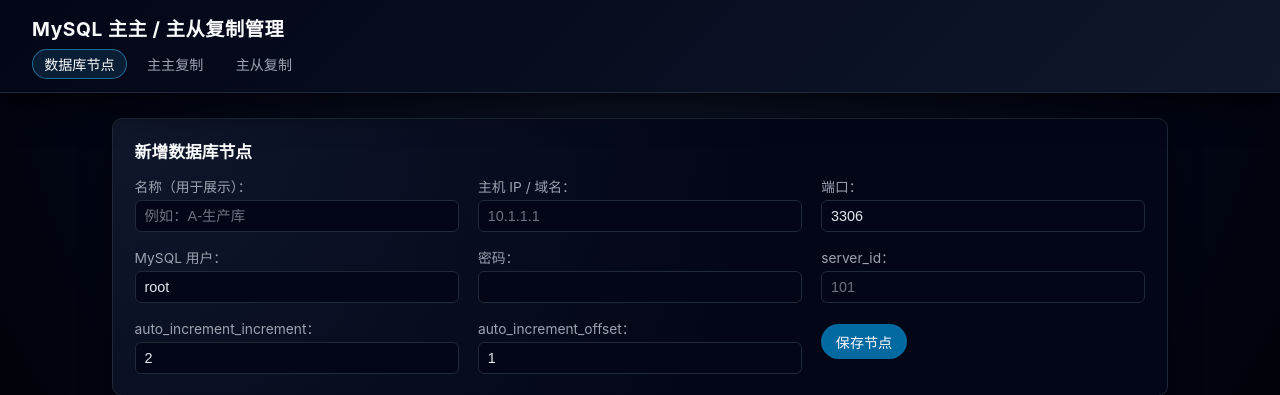
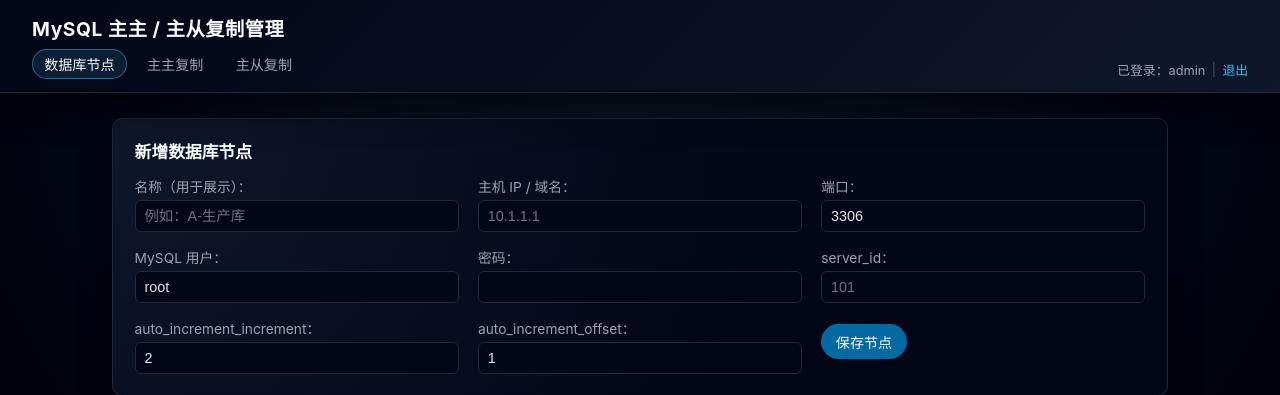
Before and after one commit to richardddw/mysql-replication-web, a FastAPI app: page /nodes in a window 1280 px wide. Shown: the top 395 px of the page. Run offline with FastAPI, Linux system fonts and the light colour scheme; the visitor is signed in with stand-in values (Sample User, id 1).

Commit message:
Refactor header structure in base.html template

```diff
--- a/app/templates/base.html
+++ b/app/templates/base.html
@@ -1,19 +1,33 @@
-<!-- app/templates/base.html -->
 <!doctype html>
 <html lang="zh-CN">
 <head>
   <meta charset="utf-8">
   <title>MySQL 主主 / 主从复制管理</title>
+  <!-- 修复 HTTPS mixed content：直接用 /static 路径 -->
   <link rel="stylesheet" href="/static/style.css">
 </head>
 <body>
 <header>
+  <div class="header-inner">
+    <div>
       <h1>MySQL 主主 / 主从复制管理</h1>
       <nav>
         <a href="/nodes" class="{% if page == 'nodes' %}active{% endif %}">数据库节点</a>
         <a href="/replication/mm" class="{% if page == 'mm' %}active{% endif %}">主主复制</a>
         <a href="/replication/ms" class="{% if page == 'ms' %}active{% endif %}">主从复制</a>
       </nav>
+    </div>
+
+    <div class="user-info">
+      {% if request.session.get('logged_in') %}
+        <span>已登录：{{ request.app.state.app_username }}</span>
+        <span class="divider">|</span>
+        <a href="/logout">退出</a>
+      {% else %}
+        <a href="/login" class="{% if page == 'login' %}active{% endif %}">登录</a>
+      {% endif %}
+    </div>
+  </div>
 </header>
 
 <main>
```
Lines whose indentation alone changed are shown as unchanged.
